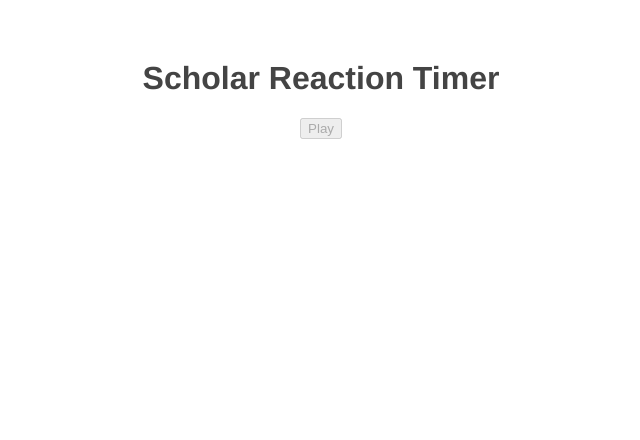
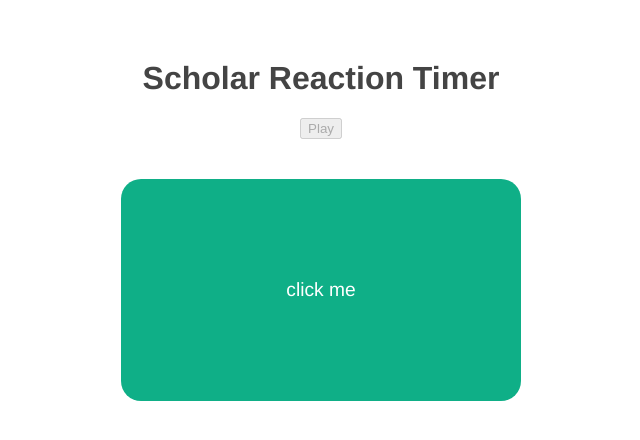
Before and after one commit to Erwan228/Scholar-reaction-test, a Vue app in the folder reaction-timer/: page / in a window 1280 px wide. Both pictures are taken after a click on the button "Play". Shown: the top 440 px of the page, without its empty margins (319-959 px from the left). Built offline with nearby package versions, Linux system fonts and the light colour scheme.

Commit message:
Update Block.vue

```diff
--- a/reaction-timer/src/components/Block.vue
+++ b/reaction-timer/src/components/Block.vue
@@ -14,6 +14,10 @@ export default{
     },
     mounted(){
         console.log('component mounted')
+        setTimeout(() => {
+            this.showBlock = true
+            console.log(this.delay)
+        }, this.delay)
     },
     updated(){
 
```
